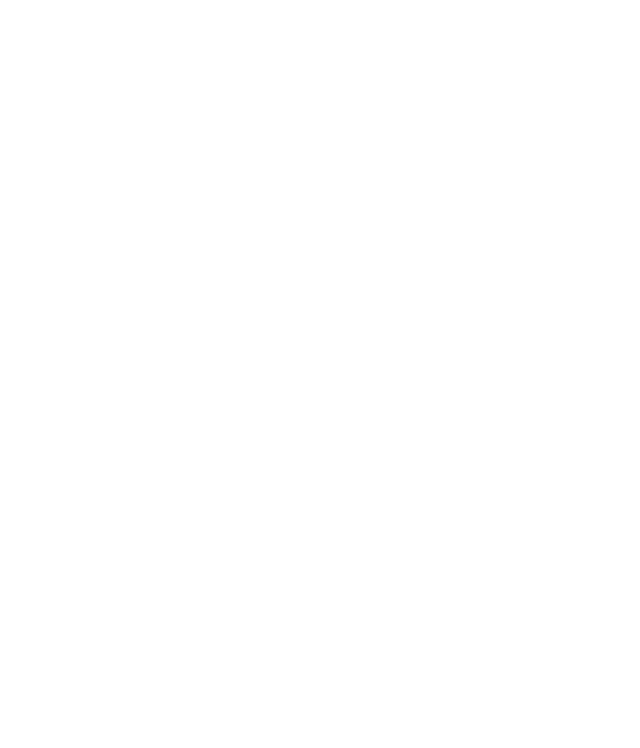
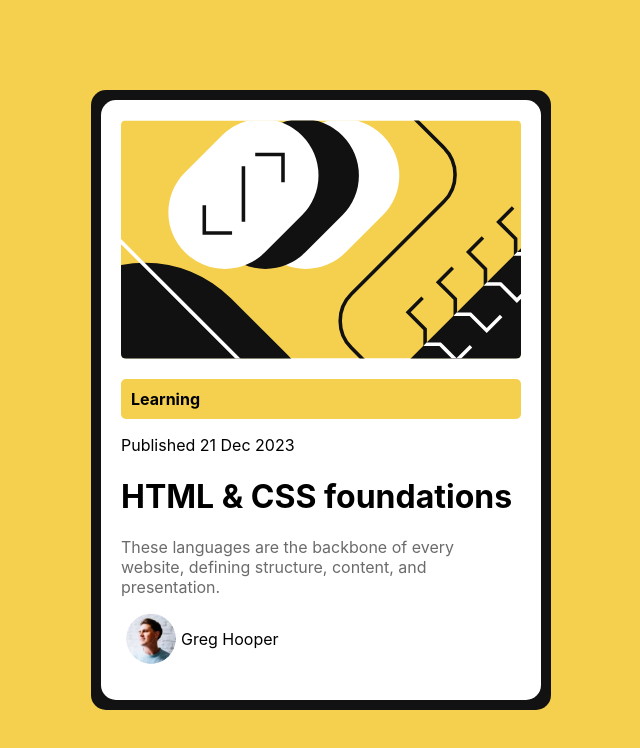
Before and after one commit to Yulai202020/Frontend-mentor, a React (Vite) app: page /#/BlogPreviewCard in a window 1280 px wide. Before the commit this address had no page. Shown: the top 748 px of the page, without its empty margins (319-959 px from the left). Built offline with nearby package versions, Linux system fonts and the light colour scheme.

Commit message:
first commit

```diff
--- a/src/App.tsx
+++ b/src/App.tsx
@@ -1,4 +1,5 @@
 import SocialLinksProfile from './components/SocialLinksProfile/SocialLinksProfile'
+import BlogPreviewCard from './components/BlogPreviewCard/BlogPreviewCard';
 import { HashRouter as Router, Routes, Route } from 'react-router-dom';
 
 function App() {
@@ -6,6 +7,7 @@
     <Router>
       <Routes>
         <Route path="/SocialLinksProfile" element={<SocialLinksProfile />}/>
+        <Route path="/BlogPreviewCard" element={<BlogPreviewCard />}/>
       </Routes>
     </Router>
   );
--- /dev/null
+++ b/src/components/BlogPreviewCard/BlogPreviewCard.tsx
@@ -0,0 +1,28 @@
+import "./style.scss";
+import config from "../../../config.json";
+
+function BlogPreviewCard() {
+    return (
+        <>
+        <div className="container">
+            <div className="shadow">
+                <div className="form">
+                    <img className="banner" src={`${config.basepath}/banner.svg`} alt="banner"/>
+
+                    <p className="type">Learning</p>
+
+                    <p>Published 21 Dec 2023</p>
+
+                    <h1 className="title">HTML & CSS foundations</h1>
+
+                    <p className="about">These languages are the backbone of every website, defining structure, content, and presentation.</p>
+
+                    <p className="centered"><img className="profile_image" src={`${config.basepath}/image-avatar.webp`} alt="man"/> Greg Hooper</p>
+                </div>
+            </div>
+        </div>
+        </>
+    );
+}
+
+export default BlogPreviewCard;
--- /dev/null
+++ b/src/components/BlogPreviewCard/colors.scss
@@ -0,0 +1,6 @@
+$Yellow: hsl(47, 88%, 63%);
+
+$White: hsl(0, 0%, 100%);
+
+$Gray_500: hsl(0, 0%, 42%);
+$Gray_950: hsl(0, 0%, 7%);
--- /dev/null
+++ b/src/components/BlogPreviewCard/style.scss
@@ -0,0 +1,65 @@
+@use "./colors.scss" as *;
+
+.container {
+    position: relative; /* Position relative for absolute positioning inside */
+    background-color: $Yellow;
+    height: 100vh;
+    display: flex;
+    align-items: center;
+    justify-content: center;
+}
+
+.shadow {
+    position: relative;
+    background-color: $Gray_950;
+    border-radius: 15px;
+    padding: 10px;
+
+}
+
+
+.form {
+    position: relative; /* Ensure the form is above the shadow */
+    padding: 20px;
+    border-radius: 15px;
+    background-color: white;
+}
+
+.about {
+    color: $Gray_500;
+
+    max-width: 350px;
+    word-wrap: break-word;
+    overflow-wrap: break-word;
+}
+
+.type {
+    border-radius: 5px;
+    padding: 10px;
+    background-color: $Yellow;
+    font-weight: bold;
+}
+
+.title {
+    font-weight: bold;
+}
+
+.profile_image {
+    width: 50px;
+    border-radius: 50%;
+}
+
+.banner {
+    border-radius: 5px;
+    width: 400px;
+}
+
+.centered {
+    display: flex;
+    align-items: center;
+
+    &>* {
+        margin-right: 5px;
+        margin-left: 5px;
+    }
+}
--- a/src/components/SocialLinksProfile/SocialLinksProfile.tsx
+++ b/src/components/SocialLinksProfile/SocialLinksProfile.tsx
@@ -1,23 +1,23 @@
-import "./main.scss"
+import style from "./main.module.scss";
 import config from "../../../config.json";
 
 function SocialLinksProfile() {
     return (
         <>
-        <div className="container">
-            <div className="form">
-                <img className="profile-image" src={`${config.basepath}/profile.jpeg`} alt="Profile picture"/>
-                <h1 className="name">Jessica Randall</h1>
-                <p className="live-at">London, United Kindom</p>
-                <p className="about">"Front-end developer and avid reader."</p>
-                {/* buttons */}
-                <button className="link-button">Github</button>
-                <button className="link-button">Frontend Mentor</button>
-                <button className="link-button">LinkedIn</button>
-                <button className="link-button">Twitter</button>
-                <button className="link-button">Instagram</button>
+            <div className={style.container}>
+                <div className={style.form}>
+                    <img className={style.profileImage} src={`${config.basepath}/profile.jpeg`} alt="Profile picture" />
+                    <h1 className={style.name}>Jessica Randall</h1>
+                    <p className={style.liveAt}>London, United Kingdom</p>
+                    <p className={style.about}>"Front-end developer and avid reader."</p>
+                    {/* buttons */}
+                    <button className={style.linkButton}>Github</button>
+                    <button className={style.linkButton}>Frontend Mentor</button>
+                    <button className={style.linkButton}>LinkedIn</button>
+                    <button className={style.linkButton}>Twitter</button>
+                    <button className={style.linkButton}>Instagram</button>
+                </div>
             </div>
-        </div>
         </>
     );
 }
```
Also changed, not shown: public/banner.svg (added), public/image-avatar.webp (added), src/components/SocialLinksProfile/main.module.scss (renamed from src/components/SocialLinksProfile/main.scss).
